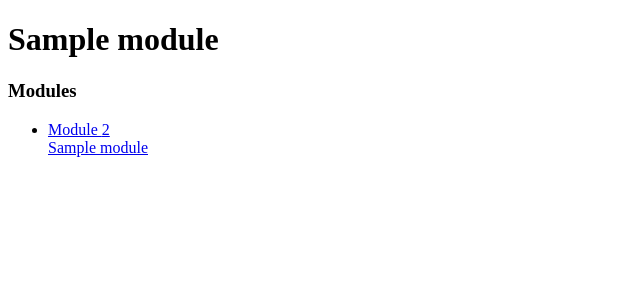
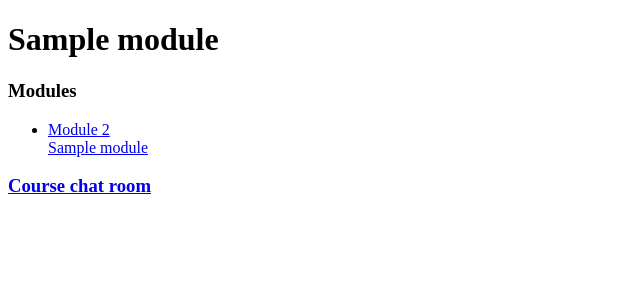
Before and after one commit to swetha580/Django-educa, a Django app: page /students/course/1/ in a window 1280 px wide. Shown: the part 60-360 px from the top of the page, without its empty margins (0-640 px from the left). Run offline with Django 3.2, Linux system fonts and the light colour scheme; a user stored in the database is signed in; tables that the repository leaves empty hold one stand-in row (values such as "Sample post").

Commit message:
Link course chat room from student course detail page — Chapter 13 complete

```diff
--- a/students/templates/students/course/detail.html
+++ b/students/templates/students/course/detail.html
@@ -16,6 +16,9 @@
         <li>No modules yet.</li>
       {% endfor %}
     </ul>
+    <h3>
+      <a href="{% url "chat:course_chat_room" object.id %}">Course chat room</a>
+    </h3>
   </div>
   <div class="module">
     {% cache 600 module_contents module %}
```
